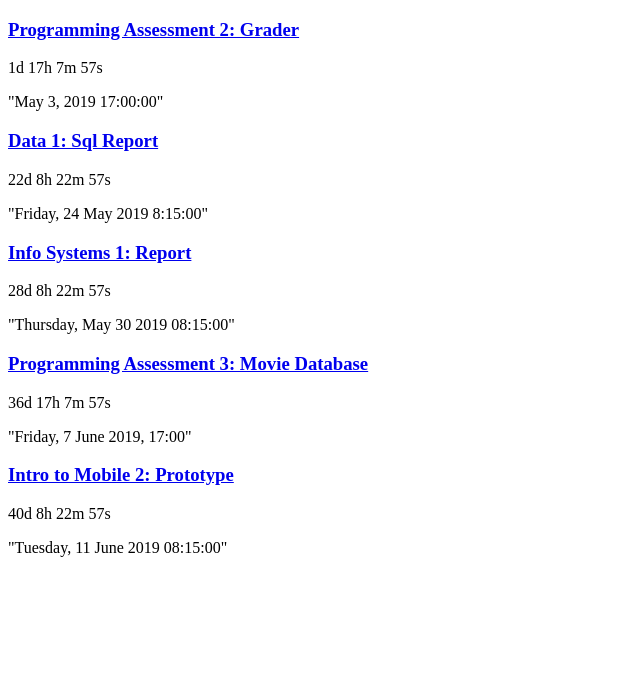
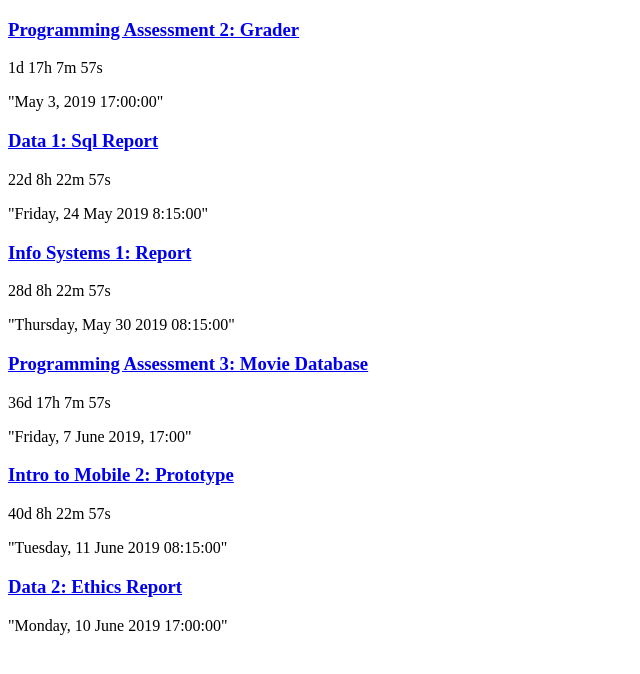
Before and after one commit to Lithial/lithial.github.io, a plain HTML site: page countdown.html in a window 1280 px wide. Shown: the whole page, without its empty margins (0-640 px from the left). Drawn offline with Linux system fonts and the light colour scheme.

Commit message:
added due dates below clock

```diff
--- a/Scripts/scripts.js
+++ b/Scripts/scripts.js
@@ -17,7 +17,7 @@ var a = setInterval(function(){timer(programmingassessment2date,"Programming Gra
 var b = setInterval(function(){timer(ProgrammingAssessment3date,"Programming Movie Database");}, 1000);
 var c = setInterval(function(){timer(IntroToMobile2date, "Intro To Mobile Prototype");},1000);
 var e = setInterval(function(){timer(IntrotoData1, "Data Sql Report");},1000);
-var g = setInterval(function(){timer(IntrotoData3, "Data Test");},1000);
+var g = setInterval(function(){timer(IntrotoData3, "Data Ethics Report");},1000);
 var h = setInterval(function(){timer(InfoSystems1, "Info Systems Report");},1000);
 //var f = setInterval(function(){timer(IntrotoData2, "Data Ethics Report");},1000)
 //var i = setInterval(function(){timer(InfoSystems2, "Info Systems Practical");},1000)
--- a/countdown.html
+++ b/countdown.html
@@ -23,10 +23,10 @@
 <h3><a href="https://eitonline.eit.ac.nz/mod/assign/view.php?id=423889">Intro to Mobile 2: Prototype</a></h3>
 <p id="Intro To Mobile Prototype"></p>
 <p>"Tuesday, 11 June 2019 08:15:00"</p>
-<!--<h3><a href="https://eitonline.eit.ac.nz/mod/assign/view.php?id=357813">Data 2: Ethics Report</a></h3>
+<h3><a href="https://eitonline.eit.ac.nz/mod/assign/view.php?id=357813">Data 2: Ethics Report</a></h3>
 <p id="Data Ethics Report"></p>
 <p>"Monday, 10 June 2019 17:00:00"</p>
-<h3><a href="https://eitonline.eit.ac.nz/mod/wiki/view.php?id=421545">Info Systems 2: Practical</a></h3>
+<!--<h3><a href="https://eitonline.eit.ac.nz/mod/wiki/view.php?id=421545">Info Systems 2: Practical</a></h3>
 <p id="Info Systems Practical"></p>
 <h3><a href="https://eitonline.eit.ac.nz/mod/assign/view.php?id=357814">Data 3: Test</a></h3>
 <p id="Data Test"></p>
```
